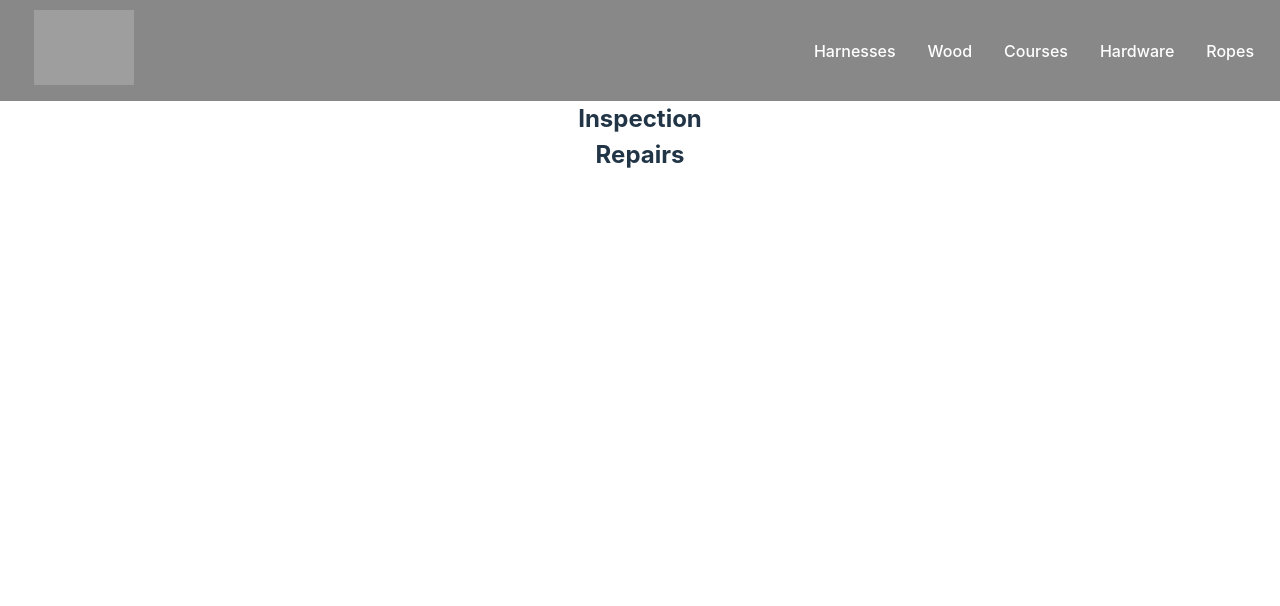
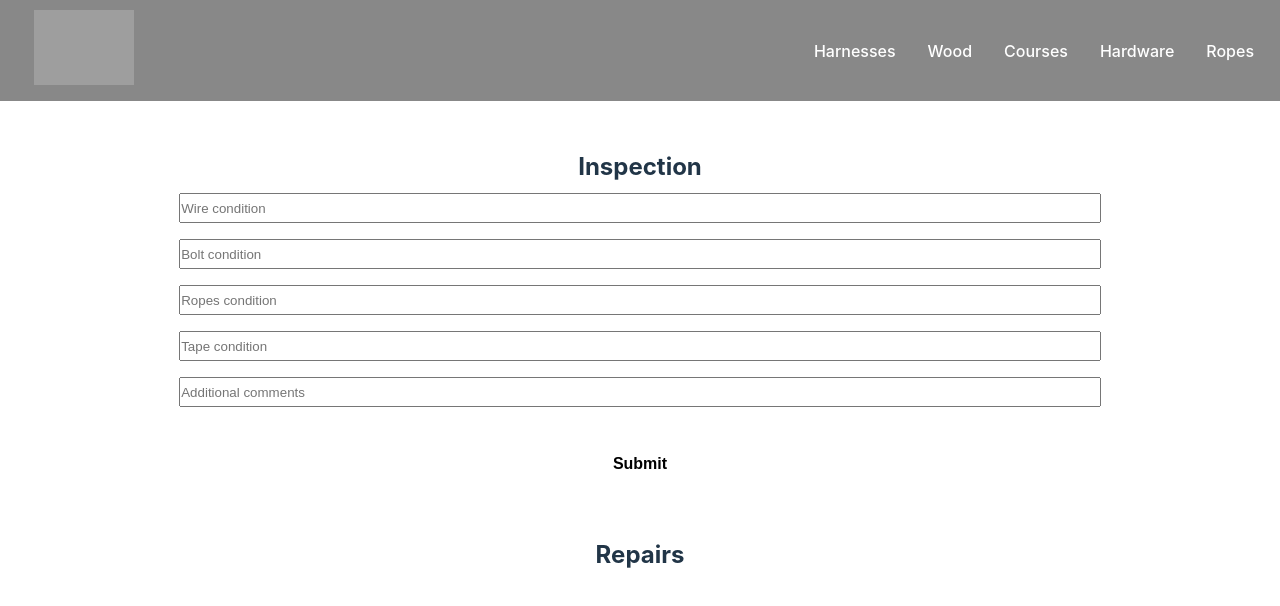
Before and after one commit to travvdawg/inventory-tracker, a React (Vite) app: page /courses in a window 1280 px wide. Shown: the top 606 px of the page. Built offline with nearby package versions, Linux system fonts and the light colour scheme; grey boxes are pictures that could not be loaded.

Commit message:
new forum and hamburger closes when new link is clicked

```diff
--- a/src/components/Navbar.jsx
+++ b/src/components/Navbar.jsx
@@ -6,13 +6,13 @@ import Ropes from '../pages/Ropes';
 function Navbar() {
   const [isOpen, setIsOpen] = useState(false);
 
+  const handleLinkClick = () => setIsOpen(false);
+
   return (
     <div>
       <nav className='navbar'>
         <div className='nav-left'>
-					<Link
-						to='/'
-						className='logo'>
+          <Link to='/' className='logo'>
             <img
               src='https://www.orlandotreetrek.com/wp-content/uploads/2019/11/orlando-tree-trek-logo.png'
               alt='OTTAP logo'
@@ -21,26 +21,33 @@ function Navbar() {
         </div>
         <div className='nav-right'>
           <div className='hamburger-menu'>
-						<Hamburger
-							toggled={isOpen}
-							toggle={setIsOpen}
-						/>
+            <Hamburger toggled={isOpen} toggle={setIsOpen} />
           </div>
           <ul className={`nav-items ${isOpen ? 'active' : ''}`}>
             <li>
-							<Link to='/harnesses'>Harnesses</Link>
+              <Link to='/harnesses' onClick={handleLinkClick}>
+                Harnesses
+              </Link>
             </li>
             <li>
-							<Link to='/wood'>Wood</Link>
+              <Link to='/wood' onClick={handleLinkClick}>
+                Wood
+              </Link>
             </li>
             <li>
-							<Link to='/courses'>Courses</Link>
+              <Link to='/courses' onClick={handleLinkClick}>
+                Courses
+              </Link>
             </li>
             <li>
-							<Link to='/hardware'>Hardware</Link>
+              <Link to='/hardware' onClick={handleLinkClick}>
+                Hardware
+              </Link>
             </li>
             <li>
-							<Link to='/ropes'>Ropes</Link>
+              <Link to='/ropes' onClick={handleLinkClick}>
+                Ropes
+              </Link>
             </li>
           </ul>
         </div>
--- a/src/index.css
+++ b/src/index.css
@@ -291,6 +291,42 @@ ul {
   text-shadow: 3px 3px 2px black;
 }
 
+.courses-container {
+  width: 100vw;
+  /* background-color: black; */
+  display: flex;
+  align-items: center;
+  justify-content: center;
+  flex-direction: column;
+}
+
+.courses {
+  background-color: rgba(255, 255, 255, 0.068);
+  width: 80%;
+  display: flex;
+  align-items: center;
+  justify-content: space-between;
+  flex-direction: column;
+  margin: 2rem;
+  padding-top: 0.5rem;
+  height: auto;
+}
+
+.monthly-inspection {
+  width: 100%;
+  margin: 0.5rem;
+  overflow: auto;
+}
+
+.monthly-inspection input {
+  margin: 0.5rem;
+  height: 30px;
+}
+
+.courses input {
+  width: 90%;
+}
+
 @media (prefers-color-scheme: light) {
   :root {
     color: #213547;
--- a/src/pages/Courses.jsx
+++ b/src/pages/Courses.jsx
@@ -1,12 +1,23 @@
 function Courses() {
   return (
-		<div className="courses-container">
+    <div className='courses-container'>
       <div className='courses'>
+        <div className='monthly-inspection'>
           <h2>Inspection</h2>
+          <input type='text' placeholder='Wire condition' />
+          <br />
+          <input type='text' placeholder='Bolt condition' />
+          <br />
+          <input type='text' placeholder='Ropes condition' />
+          <br />
+          <input type='text' placeholder='Tape condition' />
+          <br />
+          <input type='text-area' placeholder='Additional comments' />
+        </div>
+        <button className='task-list-submit'>Submit</button>
+      </div>
       <h2>Repairs</h2>
     </div>
-		</div>
-
   );
 }
 export default Courses;
```
Lines whose indentation alone changed are shown as unchanged.
